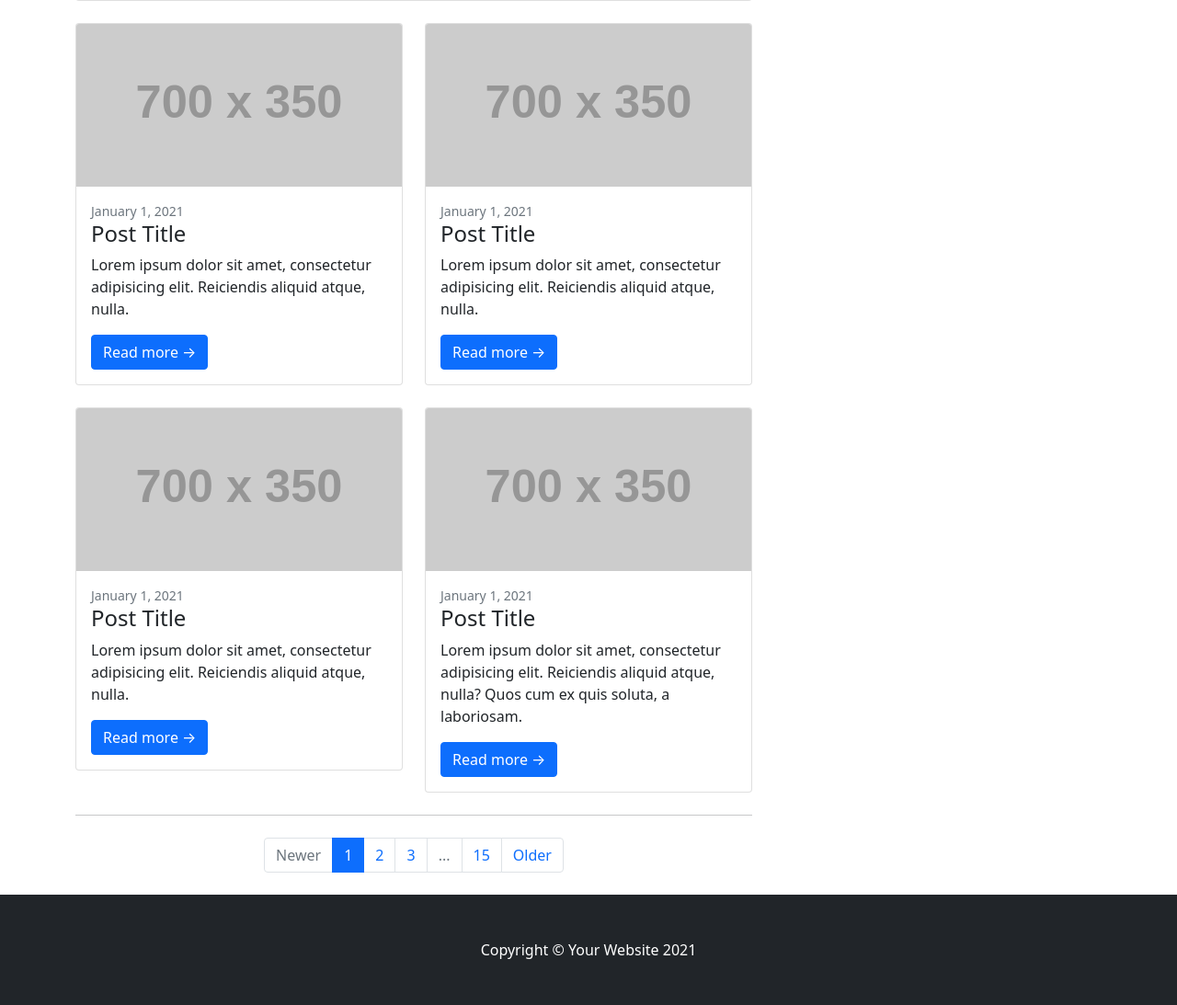
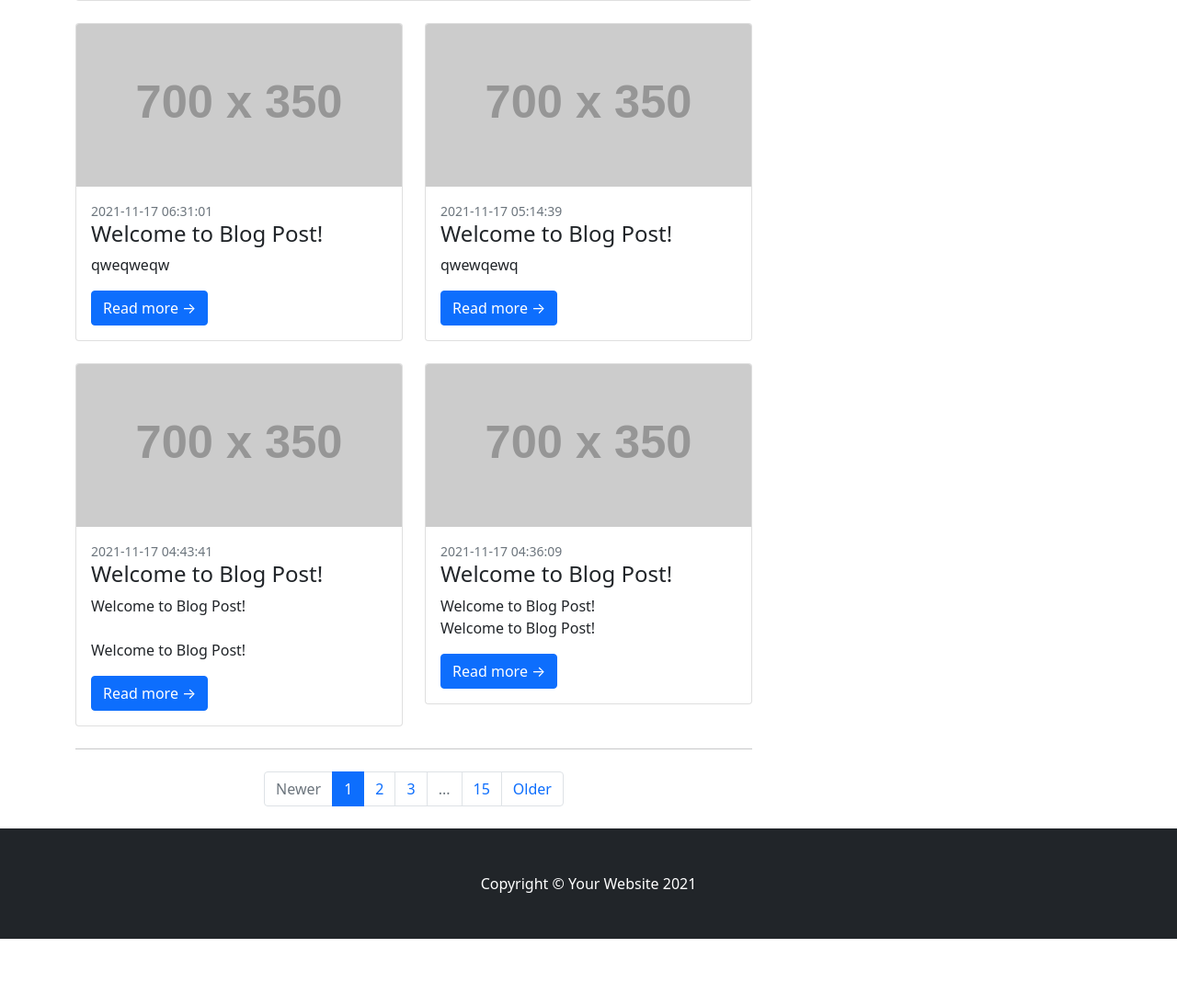
Before and after one commit to BSC-Dev-Training-2021/php-blog-ryan-castro-2021, a PHP site: page / in a window 1280 px wide. Shown: the part 936-2029 px from the top of the page at 92% size. After the commit the page ends 1957 px from the top, so only its background shows below. Run offline with PHP 8.4, Linux system fonts and the light colour scheme; data comes from the database, SQL or seed files in the repository; grey boxes labelled with a size stand in for pictures from a placeholder-image service; some libraries are stand-ins or nearby versions.

Commit message:
latest Wednesday blog php-oop

```diff
--- a/controller/class.php
+++ b/controller/class.php
@@ -185,7 +185,7 @@ class Database {
         $data = new Database('blog_post');
         $column = "id, title, descriptions, created";
 
-        return $data->select($column,$data->tableName,'','ORDER BY created DESC','Limit 1','');
+        return $data->select($column,$data->tableName,'','ORDER BY created DESC','Limit 5','');
     }
 
 
--- a/index.php
+++ b/index.php
@@ -1,13 +1,7 @@
 <?php
 require_once ('controller/class.php');
-$data = new Database('');
 
-$feature = $data->select_feature_post();
 
-if(empty($feature))
-{
-    header('Location: post.php');
-}
 
 
 ?>
@@ -63,72 +57,51 @@ if(empty($feature))
                         <a href="#!"><img class="card-img-top" src="https://dummyimage.com/850x350/dee2e6/6c757d.jpg" alt="..." /></a>
                         <div class="card-body">
                             <?php
-                                $control = 1;
-                                foreach($feature as $post_info){
-                                    // $post_title = $post_info["title"];
-                                    // $post_desc = $post_info["descriptions"];
-                                    // $post_datetime = $post_info["created"];
-                                    // $post_id = $post_info["id"];
+                                $data = new Database('');
+
+                                $feature = $data->select_feature_post();
+                                for ($a=0; $a<1; $a++){
                                         echo
-                                        '<div class="small text-muted">'. $post_info["created"] .'</div>
-                                        <h2 class="card-title">'. $post_info["title"] .'</h2>
-                                        <p class="card-text">'.nl2br($post_info["descriptions"]).'</p>
-                                        <a class="btn btn-primary" href="article.php?articlepage='.$post_info["id"].'">Read more →</a>';
+                                        '<div class="small text-muted">'. $feature[$a]['created'] .'</div>
+                                        <h2 class="card-title">'. $feature[$a]['title'] .'</h2>
+                                        <p class="card-text">'.nl2br($feature[$a]['descriptions']).'</p>
+                                        <a class="btn btn-primary" href="article.php?articlepage='.$feature[$a]['id'].'">Read more →</a>';
                                 }
                         ?>
                         </div>
                     </div>
                     <!-- Nested row for non-featured blog posts-->
+
+
+                    <div class="row">
                         <?php
+                        for ($a=1; $a < count($feature); $a++){
 
-                    echo '<div class="row">
-                        <div class="col-lg-6">
-                            <!-- Blog post-->
+                            echo
+                            '<div class="col-lg-6">
                                 <div class="card mb-4">
                                     <a href="#!"><img class="card-img-top" src="https://dummyimage.com/700x350/dee2e6/6c757d.jpg" alt="..." /></a>
                                     <div class="card-body">
-                                    <div class="small text-muted">January 1, 2021</div>
-                                    <h2 class="card-title h4">Post Title</h2>
-                                    <p class="card-text">Lorem ipsum dolor sit amet, consectetur adipisicing elit. Reiciendis aliquid atque, nulla.</p>
-                                    <a class="btn btn-primary" href="article.html">Read more →</a>
-                                </div>
-                            </div>
-                            <!-- Blog post-->
-                            <div class="card mb-4">
-                                <a href="#!"><img class="card-img-top" src="https://dummyimage.com/700x350/dee2e6/6c757d.jpg" alt="..." /></a>
-                                <div class="card-body">
-                                    <div class="small text-muted">January 1, 2021</div>
-                                    <h2 class="card-title h4">Post Title</h2>
-                                    <p class="card-text">Lorem ipsum dolor sit amet, consectetur adipisicing elit. Reiciendis aliquid atque, nulla.</p>
-                                    <a class="btn btn-primary" href="article.html">Read more →</a>
-                                </div>
-                            </div>
-                        </div>
-                        <div class="col-lg-6">
-                            <!-- Blog post-->
-                            <div class="card mb-4">
-                                <a href="#!"><img class="card-img-top" src="https://dummyimage.com/700x350/dee2e6/6c757d.jpg" alt="..." /></a>
-                                <div class="card-body">
-                                    <div class="small text-muted">January 1, 2021</div>
-                                    <h2 class="card-title h4">Post Title</h2>
-                                    <p class="card-text">Lorem ipsum dolor sit amet, consectetur adipisicing elit. Reiciendis aliquid atque, nulla.</p>
-                                    <a class="btn btn-primary" href="article.html">Read more →</a>
-                                </div>
-                            </div>
-                            <!-- Blog post-->
-                            <div class="card mb-4">
-                                <a href="#!"><img class="card-img-top" src="https://dummyimage.com/700x350/dee2e6/6c757d.jpg" alt="..." /></a>
-                                <div class="card-body">
-                                    <div class="small text-muted">January 1, 2021</div>
-                                    <h2 class="card-title h4">Post Title</h2>
-                                    <p class="card-text">Lorem ipsum dolor sit amet, consectetur adipisicing elit. Reiciendis aliquid atque, nulla? Quos cum ex quis soluta, a laboriosam.</p>
-                                    <a class="btn btn-primary" href="article.html">Read more →</a>
-                                </div>
+                                        <div class="small text-muted">'.$feature[$a]['created'].'</div>
+                                        <h2 class="card-title h4">'.$feature[$a]['title'].'</h2>
+                                        <p class="card-text">'.nl2br($feature[$a]['descriptions']).'</p>
+                                        <a class="btn btn-primary" href="article.php?articlepage='.$feature[$a]['id'].'">Read more →</a>
                                     </div>
                                 </div>
                             </div>';
 
+                        }
                         ?>
+
+
+
+                    </div>
+
+
+
+
+
+
                     <!-- Pagination-->
                     <nav aria-label="Pagination">
                         <hr class="my-0" />
```
Also changed, not shown: post.php (+10 -4 lines). Lines whose indentation alone changed are shown as unchanged.
